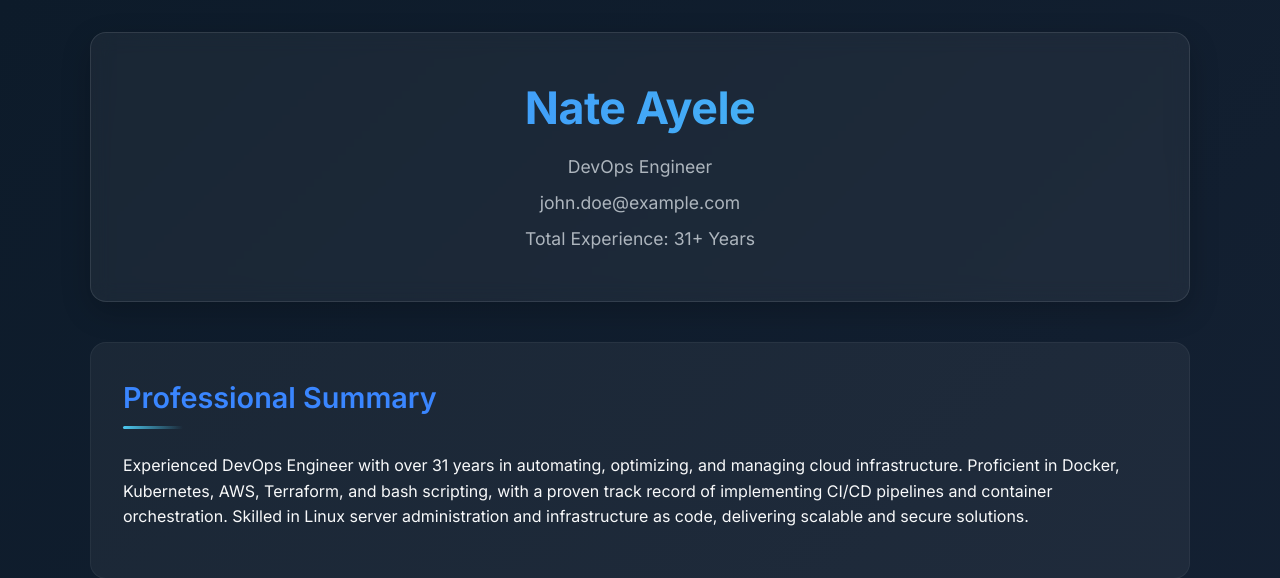
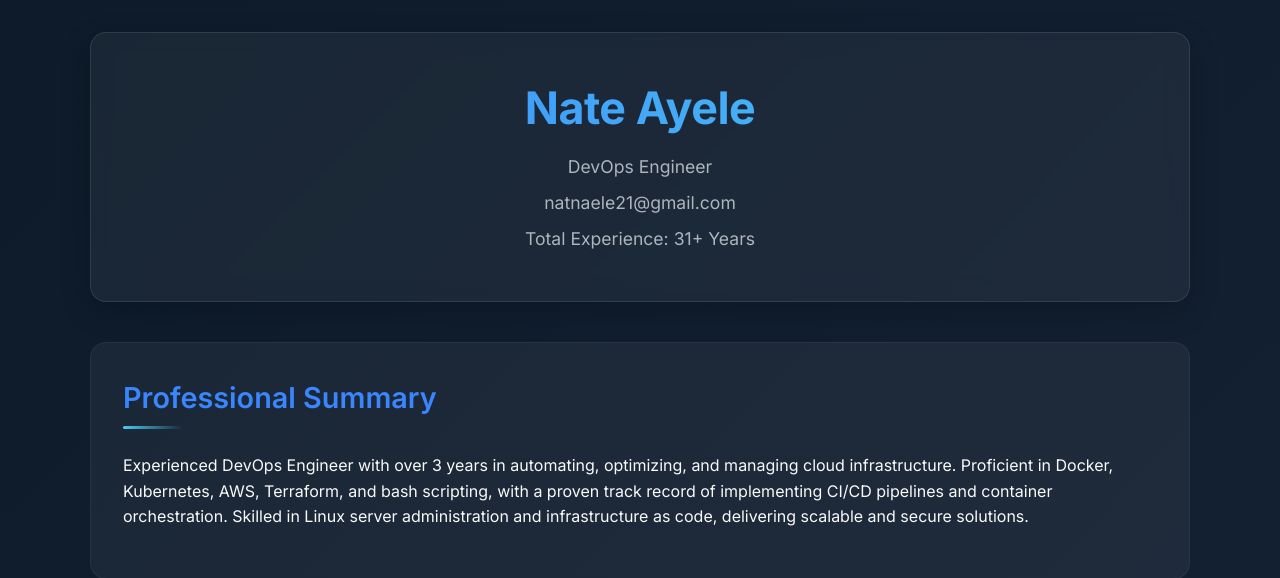
Before and after one commit to Nate571/my-resume, a Flask app: page / in a window 1280 px wide. Shown: the top 578 px of the page. Run offline with Flask 3, Linux system fonts and the light colour scheme.

Commit message:
deployment added

```diff
--- a/templates/index.html
+++ b/templates/index.html
@@ -273,13 +273,13 @@
         <header class="header">
             <h1>Nate Ayele</h1>
             <p>DevOps Engineer</p>
-            <p>john.doe@example.com</p>
+            <p>natnaele21@gmail.com</p>
             <p>Total Experience: 31+ Years</p>
         </header>
 
         <section class="section summary">
             <h2>Professional Summary</h2>
-            <p>Experienced DevOps Engineer with over 31 years in automating, optimizing, and managing cloud infrastructure. Proficient in Docker, Kubernetes, AWS, Terraform, and bash scripting, with a proven track record of implementing CI/CD pipelines and container orchestration. Skilled in Linux server administration and infrastructure as code, delivering scalable and secure solutions.</p>
+            <p>Experienced DevOps Engineer with over 3 years in automating, optimizing, and managing cloud infrastructure. Proficient in Docker, Kubernetes, AWS, Terraform, and bash scripting, with a proven track record of implementing CI/CD pipelines and container orchestration. Skilled in Linux server administration and infrastructure as code, delivering scalable and secure solutions.</p>
         </section>
 
         <section class="section">
```
